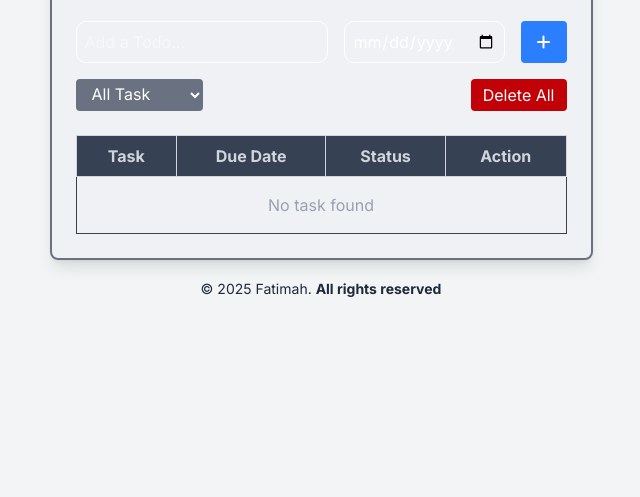
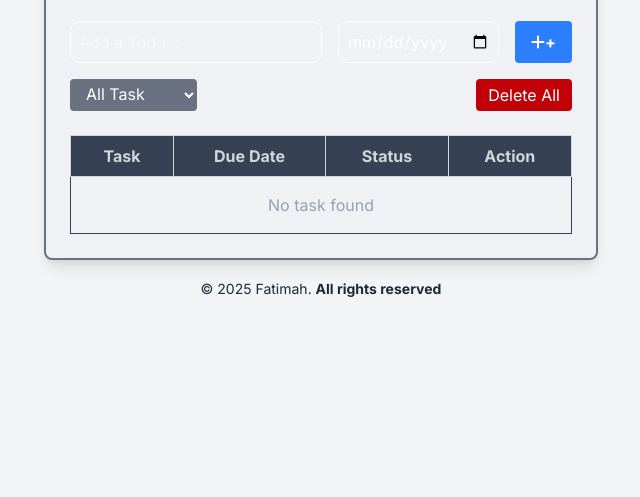
Before and after one commit to Revou-Coding-Camp/codingcamp-7-jul-25-fatimah7643, a plain HTML site: page index.html in a window 1280 px wide. Shown: the part 303-800 px from the top of the page, without its empty margins (319-959 px from the left). Drawn offline with nearby package versions, Linux system fonts and the light colour scheme.

Commit message:
Pesan commit baru

```diff
--- a/index.html
+++ b/index.html
@@ -57,7 +57,7 @@
                 <input id="todo-input" type="text" class="border-[1px] rounded-[10px] p-2 " , placeholder="Add a Todo..." >
                 <input id="date-input" type="date" class="border-[1px] rounded-[10px] p-2" placeholder="duedate">
 
-                <button type="submit" class="bg-blue-500 text-white px-4 py-1 rounded font-bold "><i class="fas fa-plus"></i></button>
+                <button type="submit" class="bg-blue-500 text-white px-4 py-1 rounded font-bold "><i class="fas fa-plus"></i>+</button>
             </form>
             <div class="flex justify-between mt-4">
                 <select id="filter-select" class="bg-gray-500 text-white px-3 py-1 rounded hover:bg-gray-600">
```
